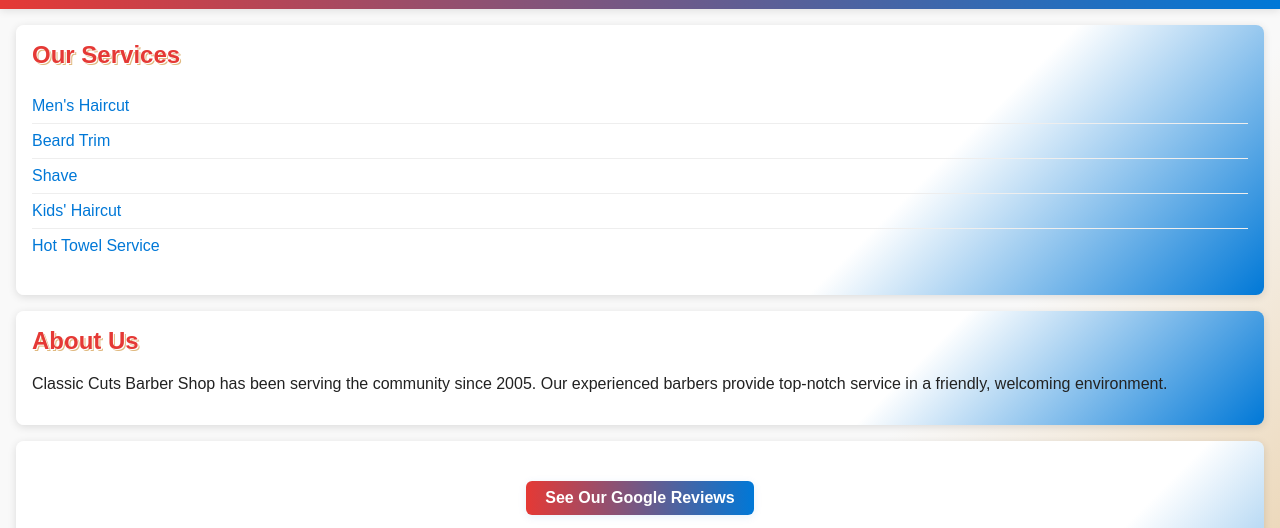
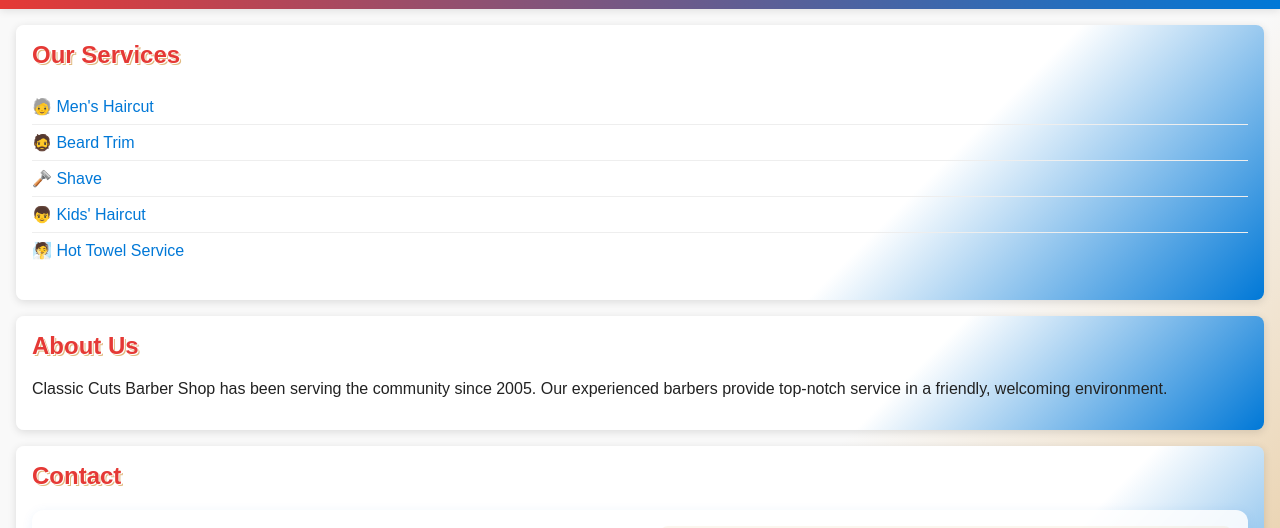
Before and after one commit to Axisgeneral/Website, a plain HTML site: page index.html in a window 1280 px wide. Shown: the part 129-657 px from the top of the page. Drawn offline with Linux system fonts and the light colour scheme.

Commit message:
Add files via upload

```diff
--- a/index.html
+++ b/index.html
@@ -41,11 +41,11 @@
     <section id="services">
       <h2>Our Services</h2>
       <ul>
-        <li>Men's Haircut</li>
-        <li>Beard Trim</li>
-        <li>Shave</li>
-        <li>Kids' Haircut</li>
-        <li>Hot Towel Service</li>
+  <li>🧓 Men's Haircut</li>
+        <li>🧔 Beard Trim</li>
+        <li>🪒 Shave</li>
+        <li>👦 Kids' Haircut</li>
+        <li>🧖 Hot Towel Service</li>
       </ul>
     </section>
     <section id="about">
@@ -53,9 +53,6 @@
       <p>Classic Cuts Barber Shop has been serving the community since 2005. Our experienced barbers provide top-notch service in a friendly, welcoming environment.</p>
     </section>
     <section id="contact">
-      <div style="margin:1rem 0; text-align:center;">
-        <a href="https://www.google.com/maps/place/Real+Barbers+5192+S+Lowell+Blvd+Littleton+CO+80123" target="_blank" rel="noopener" class="google-reviews-link">See Our Google Reviews</a>
-      </div>
       <h2>Contact</h2>
       <div class="contact-info">
         <div class="contact-details">
```
